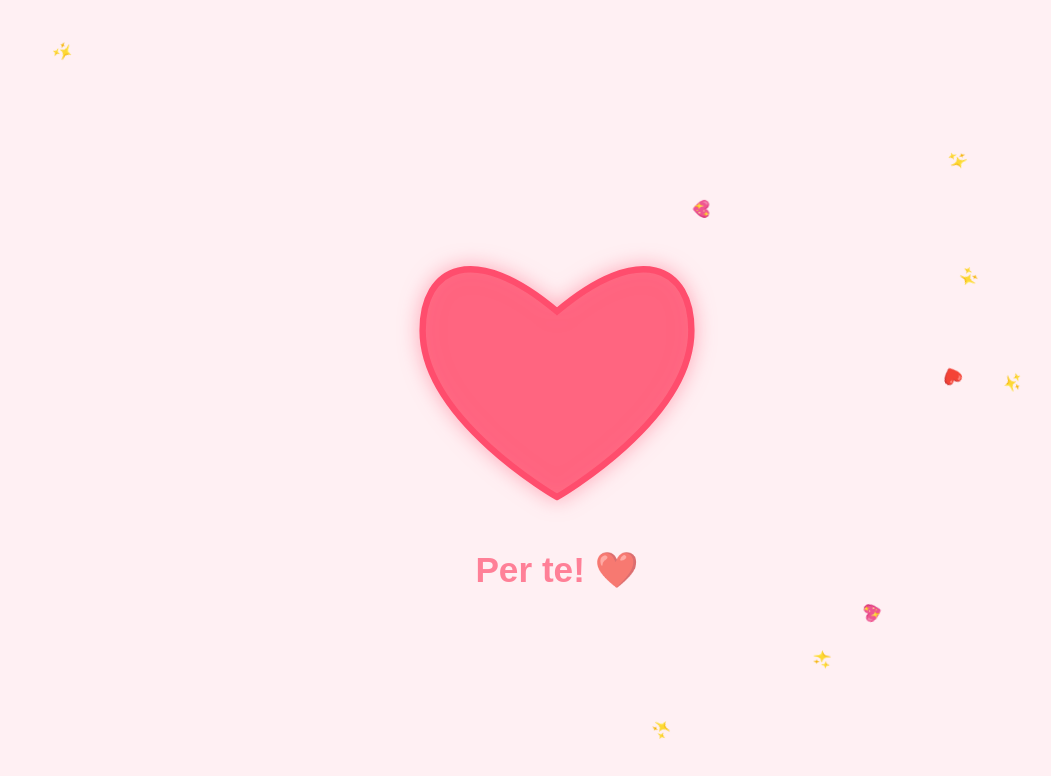
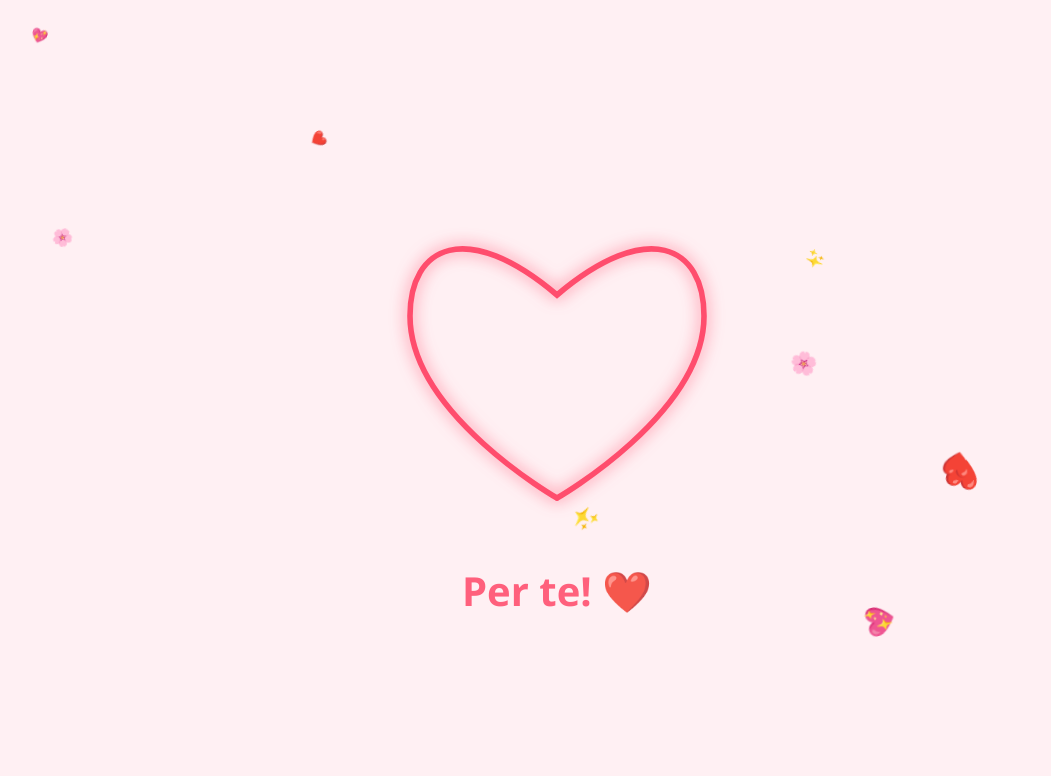
Before and after one commit to pio637/gentile, a plain HTML site: page index.html in a window 1280 px wide. Both pictures are taken after a click on the button "Sì". Shown: the whole page, without its empty margins (83-1134 px from the left). Drawn offline with Linux system fonts and the light colour scheme.

Commit message:
Update index.html

```diff
--- a/index.html
+++ b/index.html
@@ -11,7 +11,7 @@
             align-items: center;
             height: 100vh;
             margin: 0;
-            font-family: 'Arial', sans-serif;
+            font-family: 'Segoe UI', Tahoma, Geneva, Verdana, sans-serif;
             background-color: #fff0f3;
             overflow: hidden;
             touch-action: manipulation;
@@ -35,37 +35,35 @@
 
         #success-page { display: none; flex-direction: column; align-items: center; }
 
-        /* Cuore ottimizzato per Mobile */
+        /* Stile del bordo del cuore */
         svg {
             width: 80vw;
-            max-width: 320px;
-            filter: drop-shadow(0 0 10px rgba(255, 77, 109, 0.5));
+            max-width: 350px;
+            /* Crea un effetto bagliore solo sul bordo */
+            filter: drop-shadow(0 0 8px rgba(255, 77, 109, 0.8));
         }
 
         .heart-path {
-            fill: transparent;
+            fill: none; /* Assicura che non si riempia mai */
             stroke: #ff4d6d;
-            stroke-width: 10;
+            stroke-width: 8;
             stroke-linecap: round;
-            /* Dasharray grande per coprire tutto il bordo */
             stroke-dasharray: 1500;
             stroke-dashoffset: 1500;
         }
 
-        /* Animazione corretta */
-        @keyframes drawHeart {
-            0% { stroke-dashoffset: 1500; fill: transparent; }
-            80% { stroke-dashoffset: 0; fill: transparent; }
-            100% { stroke-dashoffset: 0; fill: #ff4d6d; }
+        /* Animazione: disegna solo il contorno */
+        @keyframes drawOnlyBorder {
+            to { stroke-dashoffset: 0; }
         }
 
         .animazione-attiva {
-            animation: drawHeart 3s ease-in-out forwards;
+            animation: drawOnlyBorder 3s ease-in-out forwards;
         }
 
         .per-te {
-            margin-top: 20px;
-            font-size: 2.2rem;
+            margin-top: 30px;
+            font-size: 2.5rem;
             color: #ff4d6d;
             font-weight: bold;
             opacity: 0;
@@ -117,26 +115,25 @@
             document.getElementById('main-container').style.display = 'none';
             document.getElementById('success-page').style.display = 'flex';
 
-            // Facciamo partire l'animazione via JS per sicurezza mobile
             const cuore = document.getElementById('cuore');
             cuore.classList.add('animazione-attiva');
 
-            // Mostra la scritta dopo 2.5 secondi
             setTimeout(() => {
-                document.getElementById('testo-finale').style.animation = "fadeIn 1s forwards";
-            }, 2500);
+                document.getElementById('testo-finale').style.animation = "fadeIn 1.5s forwards";
+            }, 2000);
 
             creaPioggia();
         }
 
         function creaPioggia() {
-            const icone = ['❤️', '💖', '✨'];
+            const icone = ['❤️', '💖', '✨', '🌸'];
             setInterval(() => {
                 const h = document.createElement('div');
                 h.className = 'falling-heart';
                 h.innerHTML = icone[Math.floor(Math.random() * icone.length)];
                 h.style.left = Math.random() * 100 + 'vw';
                 h.style.animationDuration = (Math.random() * 2 + 2) + 's';
+                h.style.fontSize = (Math.random() * 20 + 10) + 'px';
                 document.body.appendChild(h);
                 setTimeout(() => h.remove(), 4000);
             }, 300);
```
